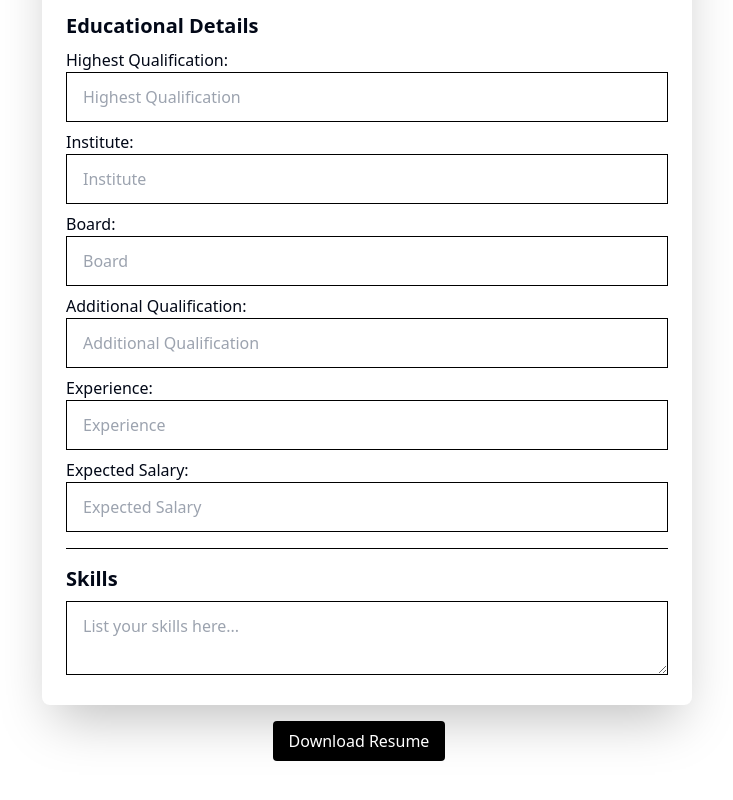
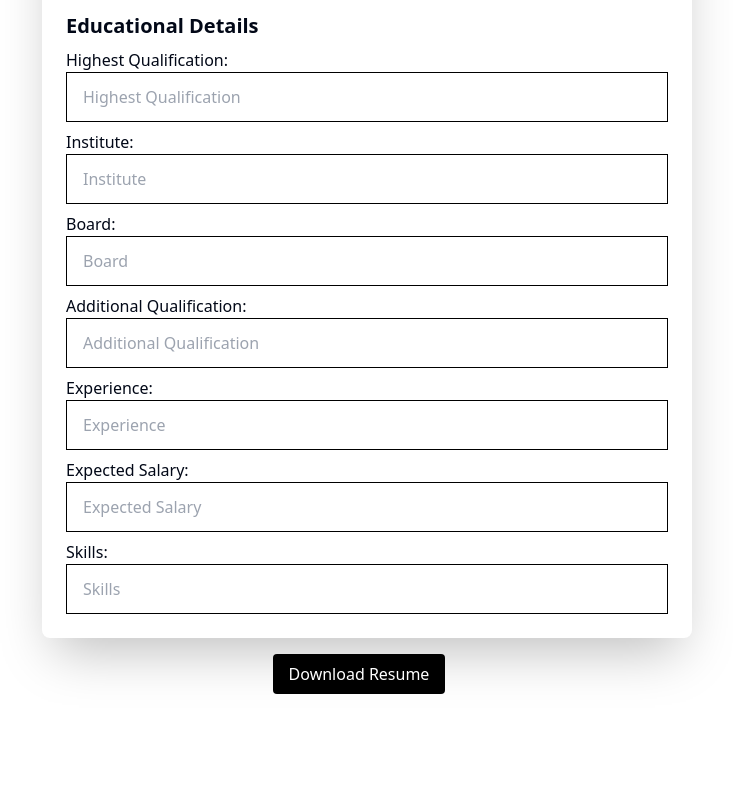
Before and after one commit to aaananddd/multipleSelect, a React (Vite) app: page / in a window 1280 px wide. Shown: the part 602-1402 px from the top of the page, without its empty margins (273-1006 px from the left). After the commit the page ends 1344 px from the top, so only its background shows below. Built offline with nearby package versions, Linux system fonts and the light colour scheme.

Commit message:
updated some changes in templste fields.

```diff
--- a/src/components/view-resume/ResumeTemplate.jsx
+++ b/src/components/view-resume/ResumeTemplate.jsx
@@ -39,10 +39,13 @@ const App = () => {
   return (
     <div className="App min-h-screen flex justify-center items-center">
       <form onSubmit={handleSubmit(onSubmit)} className="max-w-4xl mx-auto p-4">
-        <div id="resume" className="bg-white shadow-2xl rounded-lg p-6 w-[650px]">
+        <div
+          id="resume"
+          className="bg-white shadow-2xl rounded-lg p-6 w-[650px]"
+        >
           <div className="flex flex-col items-center">
             <img
-              src="/public/images/img-.png" // Replace with actual image source from API integration
+              src="/public/images/img-2.png" // Replace with actual image source from API integration
               alt="Student"
               className="w-32 h-32 rounded-full mb-4"
             />
@@ -97,7 +100,9 @@ const App = () => {
             <h2 className="text-xl font-semibold mb-2">Educational Details</h2>
             <div className="space-y-2">
               <div>
-                <label className="block font-medium">Highest Qualification:</label>
+                <label className="block font-medium">
+                  Highest Qualification:
+                </label>
                 <input
                   {...register("highestQualification", { required: true })}
                   className="outline-none px-4 py-3 w-full border border-black"
@@ -124,7 +129,9 @@ const App = () => {
                 />
               </div>
               <div>
-                <label className="block font-medium">Additional Qualification:</label>
+                <label className="block font-medium">
+                  Additional Qualification:
+                </label>
                 <input
                   {...register("additionalQualification", { required: true })}
                   className="outline-none px-4 py-3 w-full border border-black"
@@ -150,15 +157,16 @@ const App = () => {
                   type="text"
                 />
               </div>
+              <div>
+                <label className="block font-medium">Skills:</label>
+                <input
+                  {...register("eduSkills", { required: true })}
+                  className="outline-none px-4 py-3 w-full border border-black"
+                  placeholder="Skills"
+                  type="text"
+                />
+              </div>
             </div>
-          </div>
-          <div className="border-t border-black mt-4 pt-4">
-            <h2 className="text-xl font-semibold mb-2">Skills</h2>
-            <textarea
-              {...register("skills", { required: true })}
-              className="outline-none px-4 py-3 w-full border border-black"
-              placeholder="List your skills here..."
-            />
           </div>
         </div>
         <div className="flex justify-center mt-4">
@@ -169,7 +177,6 @@ const App = () => {
           >
             Download Resume
           </button>
-
         </div>
       </form>
     </div>
```
